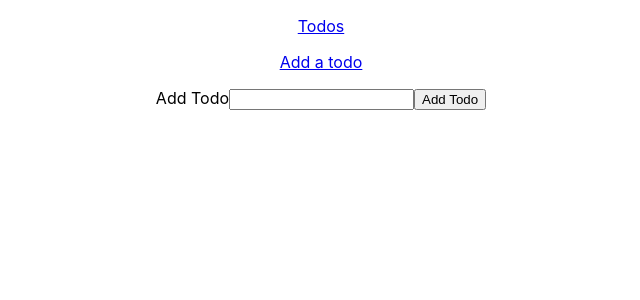
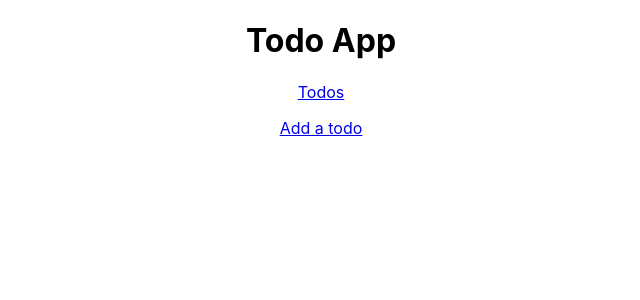
Before and after one commit to jonwyuen/react_redux_practice, a React (Create React App) app in the folder react-redux-todos/: page /todos in a window 1280 px wide. Shown: the top 300 px of the page, without its empty margins (319-959 px from the left). Built offline with nearby package versions, Linux system fonts and the light colour scheme.

Commit message:
react router connected with todolist and todoform

```diff
--- a/react-redux-todos/src/App.js
+++ b/react-redux-todos/src/App.js
@@ -7,6 +7,7 @@ class App extends Component {
   render() {
     return (
       <div className="App">
+        <h1>Todo App</h1>
         <p>
           <Link to="/todos">Todos</Link>
         </p>
--- a/react-redux-todos/src/TodoForm.js
+++ b/react-redux-todos/src/TodoForm.js
@@ -20,9 +20,7 @@ class TodoForm extends Component {
     e.preventDefault();
     this.props.addTodo(this.state.todo);
     e.target.reset();
-    // this.setState({
-    //   todo: ""
-    // });
+    this.props.history.push("/todos");
   }
 
   render() {
--- a/react-redux-todos/src/TodoList.js
+++ b/react-redux-todos/src/TodoList.js
@@ -3,6 +3,7 @@ import Todo from "./Todo";
 import TodoForm from "./TodoForm";
 import { connect } from "react-redux";
 import { addTodo, removeTodo, editTodo } from "./actionCreators";
+import { Route } from "react-router-dom";
 
 class TodoList extends Component {
   constructor(props) {
@@ -36,8 +37,19 @@ class TodoList extends Component {
     ));
     return (
       <div>
-        <TodoForm addTodo={this.addTodo} />
-        <ul>{todos}</ul>
+        <Route
+          exact
+          path="/todos"
+          render={() => (
+            <div>
+              <ul>{todos}</ul>
+            </div>
+          )}
+        />
+        <Route
+          path="/todos/new"
+          component={props => <TodoForm {...props} addTodo={this.addTodo} />}
+        />
       </div>
     );
   }
```
